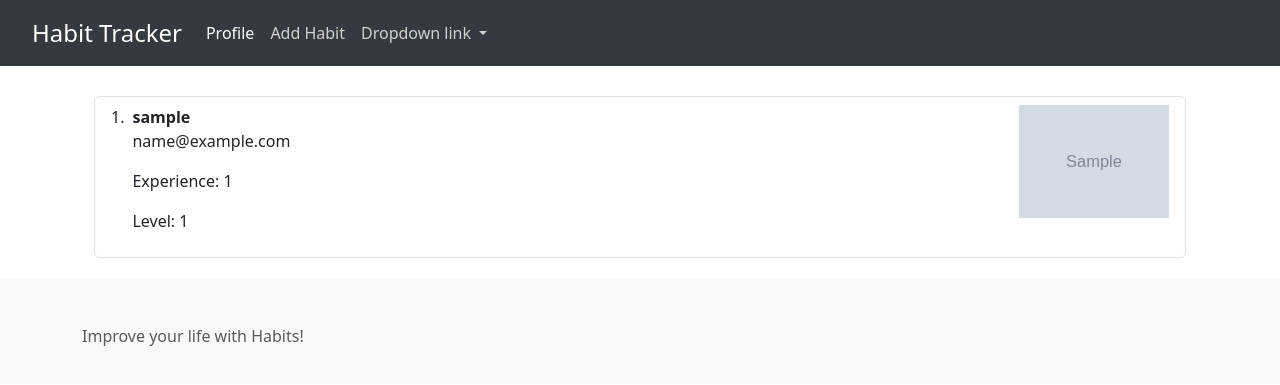
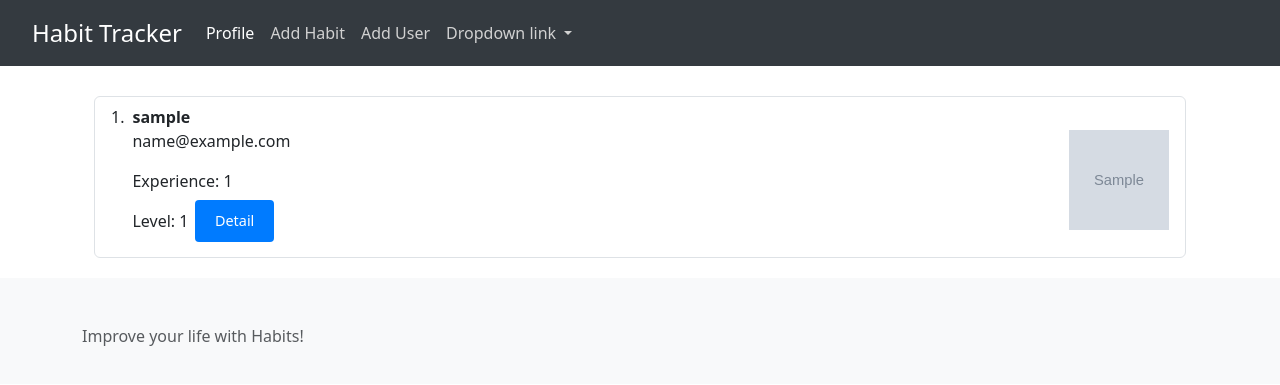
Before and after one commit to DenyysChernenko/HabitTracker, a Django app: page /users/ in a window 1280 px wide. Shown: the top 385 px of the page. Run offline with Django 5.2, Linux system fonts and the light colour scheme; tables that the repository leaves empty hold one stand-in row (values such as "Sample post"); grey boxes marked "Sample" are stand-in pictures; some libraries are stand-ins or nearby versions.

Commit message:
Added User functional, User_Detail and Add_User

```diff
--- a/habit_tracker/templates/base.html
+++ b/habit_tracker/templates/base.html
@@ -43,6 +43,9 @@
                         <li class="nav-item">
                             <a class="nav-link" href="{% url 'add_habit' %}">Add Habit</a>
                         </li>
+                        <li class="nav-item">
+                            <a class="nav-link" href="{% url 'add_user' %}">Add User</a>
+                        </li>
                         <li class="nav-item dropdown">
                             <a class="nav-link dropdown-toggle" href="#" role="button" data-bs-toggle="dropdown" aria-expanded="false">
                                 Dropdown link
--- a/habit_tracker/users/templates/users/user_list.html
+++ b/habit_tracker/users/templates/users/user_list.html
@@ -6,12 +6,38 @@
 {% load static %}
 <style>
     .profile-img {
-        width: 150px;
-        height: auto;
+        width: 100px;
+        height: 100px;
+        object-fit: cover;
+        margin-top: 25px;
     }
     .container {
       margin-top: 30px;
       margin-bottom: 20px;
+    }
+
+    .btn-detail {
+        display: inline-block;
+        padding: 10px 20px;
+        margin-top: 10px;
+        font-size: 0.9rem;
+        color: #fff;
+        background-color: #007bff;
+        border: none;
+        border-radius: 4px;
+        text-align: center;
+        text-decoration: none;
+    }
+    .btn-detail:hover {
+        background-color: #0056b3;
+    }
+    .list-group-item {
+        position: relative;
+    }
+    .btn-detail {
+        position: absolute;
+        bottom: 15px;
+        left: 100px;
     }
 </style>
 <div class="container">
@@ -29,6 +55,7 @@
                 {% else %}
                     <img src="{% static 'images/default_user.png' %}" class="profile-img">
                 {% endif %}
+            <a href="{% url 'user_detail' user.id %}" class="btn-detail">Detail</a>
         </li>
         {% endfor %}
     </ol>
--- a/habit_tracker/users/urls.py
+++ b/habit_tracker/users/urls.py
@@ -1,6 +1,9 @@
 from django.urls import path
-from .views import user_list
+from .views import user_list, add_user, user_detail
+
 
 urlpatterns = [
-    path('', user_list, name='user_list')
+    path('', user_list, name='user_list'),
+    path('add-user/', add_user, name='add_user'),
+    path('<int:user_id>/', user_detail, name='user_detail')
 ]
--- a/habit_tracker/users/views.py
+++ b/habit_tracker/users/views.py
@@ -1,5 +1,6 @@
-from django.shortcuts import render
+from django.shortcuts import render, redirect, get_object_or_404
 from .models import User
+from .forms import UserForm
 
 # Create your views here.
 
@@ -7,3 +8,22 @@ from .models import User
 def user_list(request):
     users = User.objects.all()
     return render(request, "users/user_list.html", {'users': users})
+
+
+def user_detail(request, user_id):
+    user = get_object_or_404(User, pk=user_id)
+    context = {
+        'user': user
+    }
+    return render(request, 'users/user_detail.html', context)
+
+
+def add_user(request):
+    if request.method == 'POST':
+        form = UserForm(request.POST, request.FILES)
+        if form.is_valid():
+            user = form.save()
+            return redirect('user_detail', user_id=user.pk)
+    else:
+        form = UserForm()
+    return render(request, 'users/add_user.html', {'form': form})
```
Also changed, not shown: habit_tracker/users/forms.py (added, +25 -0 lines), habit_tracker/users/templates/users/add_user.html (added, +38 -0 lines), habit_tracker/users/templates/users/user_detail.html (added, +58 -0 lines), habit_tracker/media/profile_pics/photo_188157_foto_188157_3.jpg.jpg (added), habit_tracker/media/profile_pics/photo_188157_foto_188157_3.jpg_oy9s4yM.jpg (added), habit_tracker/media/profile_pics/photo_188157_foto_188157_3.jpg_zA2Q0AT.jpg (added).
